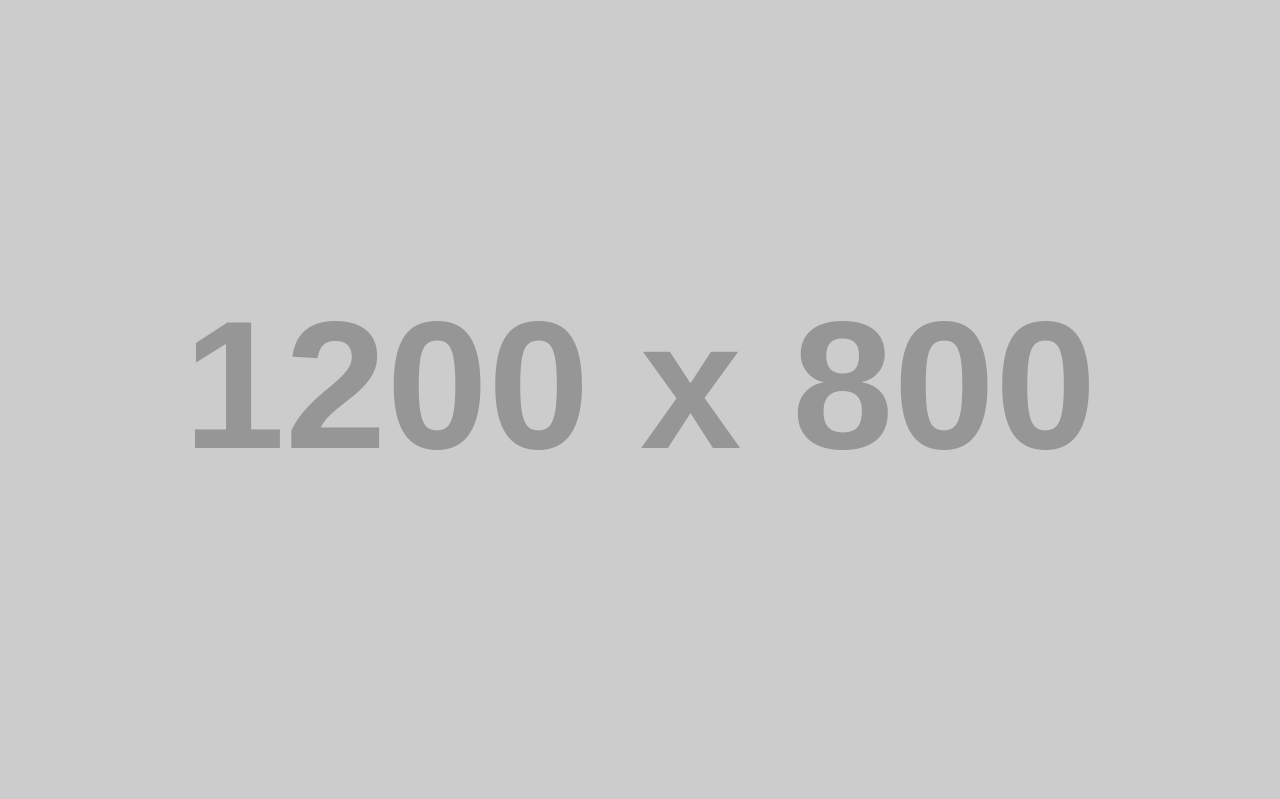
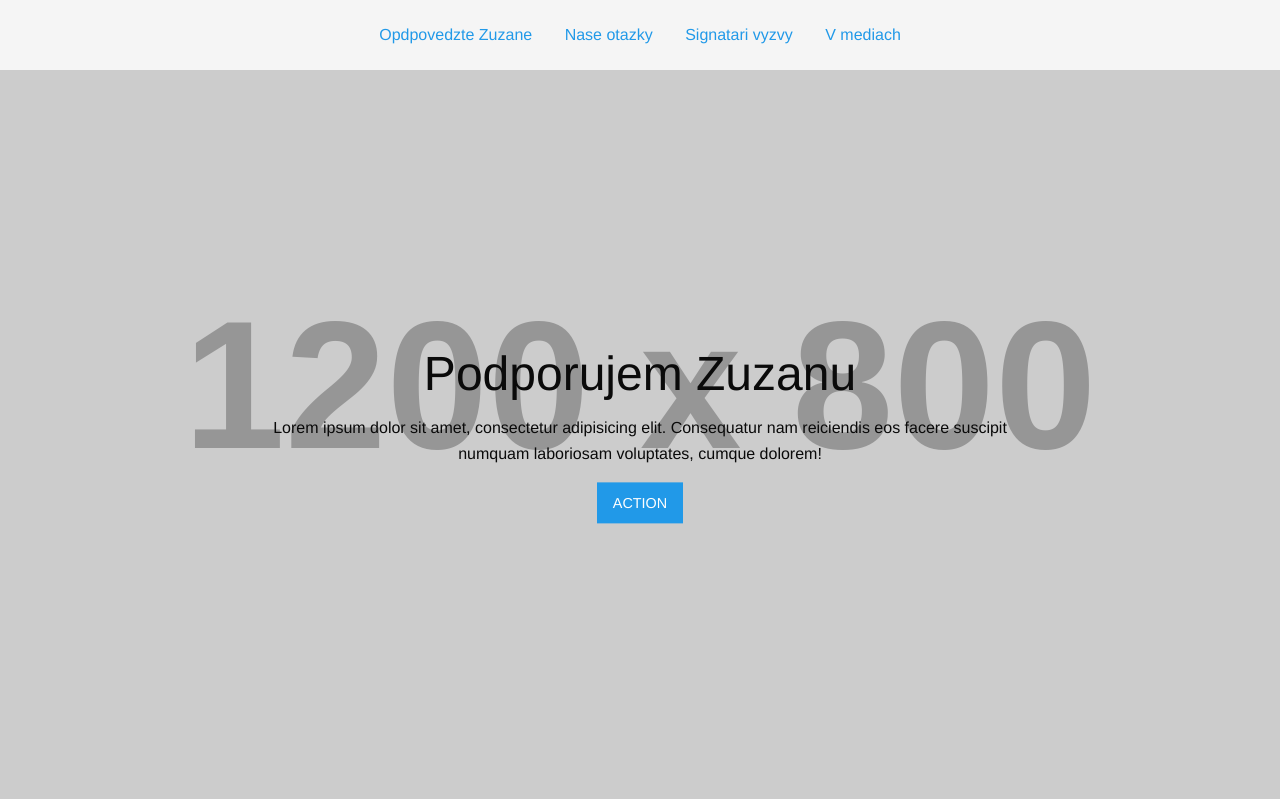
Before and after one commit to filiplikavcan/tis-zuzana, a PHP site: page /index.html in a window 1280 px wide. Shown: the top 799 px of the page. Run offline with PHP 8.4, Linux system fonts and the light colour scheme; grey boxes labelled with a size stand in for pictures from a placeholder-image service; some libraries are stand-ins or nearby versions.

Commit message:
created prototype hero area + navigation

```diff
--- a/css/styles.css
+++ b/css/styles.css
@@ -3519,6 +3519,118 @@ table.hover tbody tr:nth-of-type(even):hover {
   background-position: center;
   background-size: cover; }
 
+.hero-content {
+  max-width: 75rem;
+  margin-left: auto;
+  margin-right: auto;
+  position: relative;
+  top: 55%;
+  left: 0;
+  text-align: center;
+  transform: translateY(-50%); }
+  .hero-content::before, .hero-content::after {
+    content: ' ';
+    display: table; }
+  .hero-content::after {
+    clear: both; }
+  .hero-content .content-column {
+    width: 100%;
+    float: left;
+    padding-left: 0.625rem;
+    padding-right: 0.625rem; }
+    @media screen and (min-width: 40em) {
+      .hero-content .content-column {
+        padding-left: 0.9375rem;
+        padding-right: 0.9375rem; } }
+    .hero-content .content-column:last-child:not(:first-child) {
+      float: right; }
+  @media screen and (min-width: 64em) {
+    .hero-content .content-column {
+      width: 66.66667%;
+      margin-left: auto;
+      margin-right: auto; }
+      .hero-content .content-column, .hero-content .content-column:last-child:not(:first-child) {
+        float: none;
+        clear: both; } }
+
+.topbar {
+  position: fixed;
+  width: 100%;
+  background-color: rgba(255, 255, 255, 0.8);
+  text-align: right;
+  z-index: 10; }
+  .topbar .menu-toggle {
+    display: inline-block;
+    padding: 0.75rem 1.25rem; }
+  @media screen and (min-width: 64em) {
+    .topbar .menu-toggle {
+      display: none; } }
+
+.menu-main {
+  max-width: 75rem;
+  margin-left: auto;
+  margin-right: auto;
+  position: absolute;
+  top: 0;
+  left: 0;
+  height: 100vh;
+  width: 100%;
+  padding: 0.625rem 0;
+  background-color: #fff;
+  transform: translateY(-100%);
+  transition: 300ms ease-out transform; }
+  .menu-main::before, .menu-main::after {
+    content: ' ';
+    display: table; }
+  .menu-main::after {
+    clear: both; }
+  .menu-main.is-opened {
+    transform: translateY(0%); }
+  .menu-main a {
+    display: block;
+    padding: 0.75rem 0.875rem; }
+    .menu-main a.close-menu {
+      position: absolute;
+      top: 0;
+      right: 0;
+      padding: rem(12); }
+  .menu-main ul {
+    width: 100%;
+    float: left;
+    padding-left: 0.625rem;
+    padding-right: 0.625rem;
+    position: relative;
+    top: 50%;
+    width: 100%;
+    padding: 0;
+    margin: 0;
+    list-style: none;
+    text-align: center;
+    transform: translateY(-50%); }
+    @media screen and (min-width: 40em) {
+      .menu-main ul {
+        padding-left: 0.9375rem;
+        padding-right: 0.9375rem; } }
+    .menu-main ul:last-child:not(:first-child) {
+      float: right; }
+  @media screen and (min-width: 64em) {
+    .menu-main {
+      position: static;
+      top: auto;
+      left: auto;
+      height: auto;
+      background-color: transparent;
+      transform: none; }
+      .menu-main a.close-menu {
+        display: none; }
+      .menu-main ul {
+        position: static;
+        top: auto;
+        width: 100%;
+        transform: none; }
+      .menu-main li {
+        display: inline-block; } }
+
 .prose {
   margin-top: 1.25rem; }
 
--- a/index.html
+++ b/index.html
@@ -10,6 +10,25 @@
 
 <body>
   <header class="hero-area">
+    <div class="topbar">
+      <a href="#" class="menu-toggle js-open-menu">MENU</a>
+      <nav class="menu-main">
+        <a href="#" class="close-menu js-close-menu">CLOSE</a>
+        <ul>
+          <li><a href="#">Opdpovedzte Zuzane</a></li>
+          <li><a href="#">Nase otazky</a></li>
+          <li><a href="#">Signatari vyzvy</a></li>
+          <li><a href="#">V mediach</a></li>
+        </ul>
+      </nav>
+    </div>
+    <div class="hero-content">
+      <div class="content-column">
+        <h1>Podporujem Zuzanu</h1>
+        <p>Lorem ipsum dolor sit amet, consectetur adipisicing elit. Consequatur nam reiciendis eos facere suscipit numquam laboriosam voluptates, cumque dolorem!</p>
+        <a class="button" href="#">ACTION</a>
+      </div>
+    </div>
   </header>
   <main>
     <div class="prose">
@@ -33,6 +52,7 @@
     </div>
     <div class="timeline"></div>
   </main>
+  <script type='text/javascript' src="https://ajax.googleapis.com/ajax/libs/jquery/3.1.1/jquery.min.js"></script>
+  <script type='text/javascript' src="./js/scripts.js"></script>
 </body>
-
 </html>
--- /dev/null
+++ b/js/scripts.js
@@ -0,0 +1,10 @@
+jQuery( document ).ready(function( $ ) {
+  $('.topbar').on('click', '.js-open-menu', function(event){
+    event.preventDefault();
+    $(this).next().addClass('is-opened');
+  });
+  $('.topbar').on('click', '.js-close-menu', function(event){
+    event.preventDefault();
+    $(this).parent().removeClass('is-opened');
+  });
+});
--- a/sass/custom/_header.scss
+++ b/sass/custom/_header.scss
@@ -1,7 +1,111 @@
 .hero-area {
-  height: 100%;
-  background-image: url('http://placehold.it/1200x800/777777/FFFFFF/&text=Hero+Img');
-  background-repeat: no-repeat;
-  background-position: center;
-  background-size: cover;
+	height: 100%;
+	background-image: url('http://placehold.it/1200x800/777777/FFFFFF/&text=Hero+Img');
+	background-repeat: no-repeat;
+	background-position: center;
+	background-size: cover;
 }
+
+.hero-content {
+	@include grid-row;
+	position: relative;
+	top: 55%;
+	left: 0;
+	text-align: center;
+	transform: translateY(-50%);
+  .content-column {
+    @include grid-column(12);
+  }
+  @include breakpoint(large){
+    .content-column {
+      @include grid-col-size(8);
+      @include grid-col-pos(center);
+    }
+  }
+}
+
+// ===================
+// Topbar + Navigation
+.topbar {
+	position: fixed;
+	width: 100%;
+	background-color: rgba(white, 0.8);
+	text-align: right;
+  z-index: 10;
+
+	.menu-toggle {
+		display: inline-block;
+		padding: rem-calc(12 20);
+	}
+	@include breakpoint(large) {
+		.menu-toggle {
+			display: none;
+		}
+	}
+}
+
+// Navigation
+.menu-main {
+	@include grid-row;
+	position: absolute;
+	top: 0;
+	left: 0;
+	height: 100vh;
+	width: 100%;
+	padding: rem-calc(10 0);
+	background-color: #fff;
+	transform: translateY(-100%);
+	transition: 300ms ease-out transform;
+
+	&.is-opened {
+		transform: translateY(0%);
+	}
+
+	a {
+		display: block;
+		padding: rem-calc(12 14);
+
+		&.close-menu {
+			position: absolute;
+			top: 0;
+			right: 0;
+			padding: rem(12);
+		}
+	}
+
+	ul {
+		@include grid-column(12);
+		position: relative;
+		top: 50%;
+		width: 100%;
+		padding: 0;
+		margin: 0;
+		list-style: none;
+		text-align: center;
+		transform: translateY(-50%);
+	}
+	@include breakpoint(large) {
+		position: static;
+		top: auto;
+		left: auto;
+		height: auto;
+		background-color: transparent;
+		transform: none;
+
+		a.close-menu {
+			display: none;
+		}
+
+		ul {
+			position: static;
+			top: auto;
+			width: 100%;
+			transform: none;
+		}
+
+		li {
+			display: inline-block;
+		}
+	}
+
+}
```
